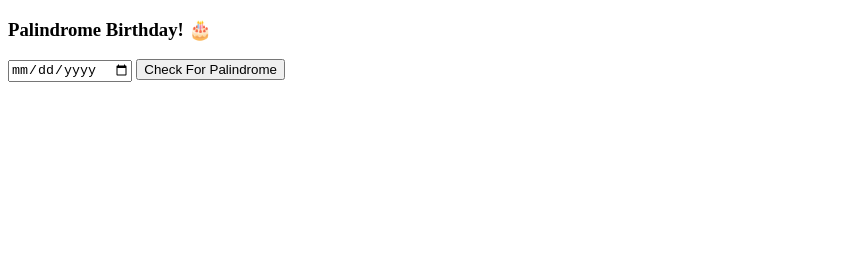
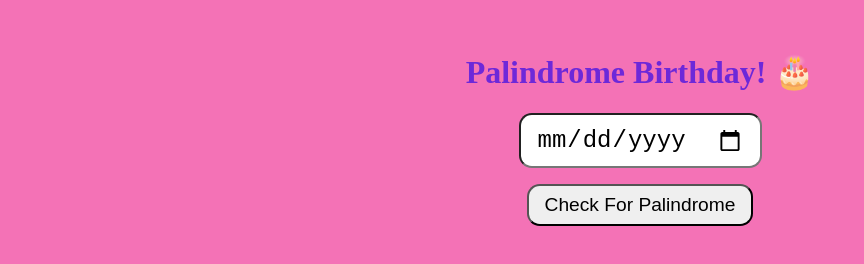
Before and after one commit to AshutoshDash1999/palindrome-birthday, a plain HTML site: page index.html in a window 1280 px wide. Shown: the whole page, without its empty margins (0-864 px from the left). Drawn offline with Linux system fonts and the light colour scheme.

Commit message:
feat: stylesheet added

```diff
--- a/index.html
+++ b/index.html
@@ -10,8 +10,9 @@
 
 <body>
     <main>
-        <h3>Palindrome Birthday! 🎂</h3>
+        <h1>Palindrome Birthday! 🎂</h1>
         <input type="date" id="dobInput" />
+        <p></p>
         <button id="checkBtn">Check For Palindrome</button>
         <p id="output"></p>
     </main>
--- a/style.css
+++ b/style.css
@@ -0,0 +1,25 @@
+body{
+    background: #F472B6;
+    padding: 2rem;
+    color: #6D28D9;
+    margin: 0 auto;
+    text-align: center;
+}
+
+input, button{
+    border-radius: 0.8rem;
+}
+
+input{
+    padding: 0.7rem 1rem;
+    font-size: 1.5rem;
+}
+
+button{
+    font-size: 1.2rem;
+    padding: 0.5rem 1rem;
+}
+
+button:active{
+    transform: scale(0.9);
+}
```
